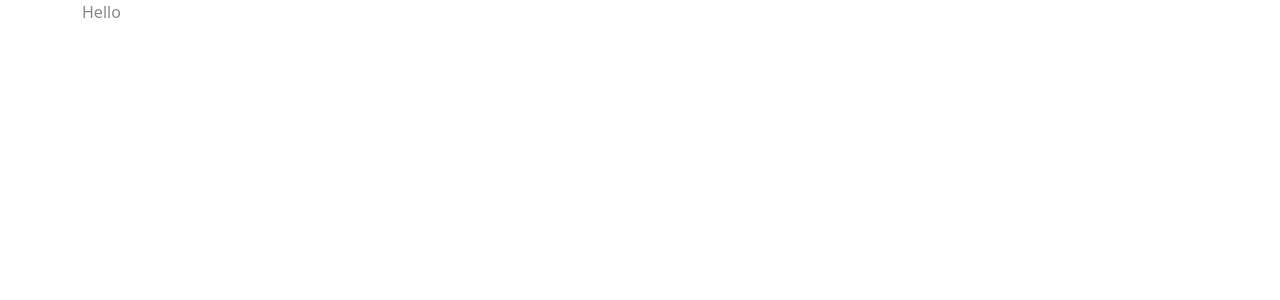
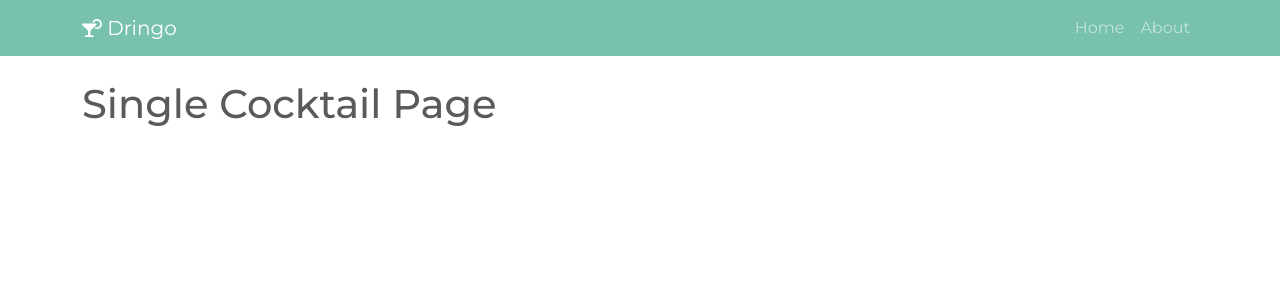
Before and after one commit to RishatTalukder/React-API-Project, a React (Vite) app: page /cocktail/1 in a window 1280 px wide. Shown: the top 300 px of the page. Built offline with nearby package versions, Linux system fonts and the light colour scheme.

Commit message:
Implement routing and context management; add Navbar, Loading, and Error components

```diff
--- a/src/App.jsx
+++ b/src/App.jsx
@@ -1,11 +1,24 @@
+import { BrowserRouter, Routes, Route } from "react-router";
+import React, { Suspense, lazy } from "react";
+const Home = lazy(() => import("./pages/Home"));
+const About = lazy(() => import("./pages/About"));
+const SingleCocktail = lazy(() => import("./pages/SingleCocktail"));
+const Error = lazy(() => import("./pages/Error"));
+import SharedLayout from "./layout/SharedLayout";
 
 function App() {
-
   return (
-    <main className="container">
-      Hello
-    </main>
-  )
+    <BrowserRouter>
+      <Routes>
+        <Route path="/" element={<SharedLayout />}>
+          <Route index element={<Home />} />
+          <Route path="/about" element={<About />} />
+          <Route path="/cocktail/:id" element={<SingleCocktail />} />
+        </Route>
+        <Route path="*" element={<Error />} />
+      </Routes>
+    </BrowserRouter>
+  );
 }
 
-export default App
+export default App;
--- /dev/null
+++ b/src/components/Loading.jsx
@@ -0,0 +1,17 @@
+import React from "react";
+
+const Loading = () => {
+  return (
+    <div className="d-flex justify-content-center align-items-center">
+      <div
+        className="spinner-border text-primary"
+        role="status"
+        style={{ width: "4rem", height: "4rem" }}
+      >
+        <span className="visually-hidden">Loading...</span>
+      </div>
+    </div>
+  );
+};
+
+export default Loading;
--- /dev/null
+++ b/src/components/Navbar.jsx
@@ -0,0 +1,41 @@
+import React, { memo } from "react";
+import { Link } from "react-router";
+import { FaBars, FaCocktail } from "react-icons/fa";
+
+const Navbar = () => {
+  return (
+    <nav className="navbar navbar-expand-lg navbar-dark bg-primary mb-4">
+      <div className="container">
+        <Link className="navbar-brand" to="/">
+          <FaCocktail className="mb-1" /> Dringo
+        </Link>
+        <button
+          className="navbar-toggler"
+          type="button"
+          data-bs-toggle="collapse"
+          data-bs-target="#navbarNav"
+          aria-controls="navbarNav"
+          aria-expanded="false"
+          aria-label="Toggle navigation"
+        >
+          <FaBars />
+        </button>
+        <div className="collapse navbar-collapse" id="navbarNav">
+          <ul className="navbar-nav ms-auto">
+            <li className="nav-item">
+              <Link className="nav-link" to="/">
+                Home
+              </Link>
+            </li>
+            <li className="nav-item">
+              <Link className="nav-link" to="/about">
+                About
+              </Link>
+            </li>
+          </ul>
+        </div>
+      </div>
+    </nav>
+  );
+};
+export default memo(Navbar);
--- /dev/null
+++ b/src/context/GlobalContext.jsx
@@ -0,0 +1,22 @@
+import React, { createContext, useContext } from "react";
+import { useReducer } from "react";
+import { reducer } from "./reducer";
+
+const appContext = createContext();
+
+export const useAppContext = () => {
+  return useContext(appContext);
+};
+
+const initialState = {};
+
+const GlobalContext = ({ children }) => {
+  const [state, dispatch] = useReducer(reducer, initialState);
+  return (
+    <appContext.Provider value={{ ...state, dispatch }}>
+      {children}
+    </appContext.Provider>
+  );
+};
+
+export default GlobalContext;
--- /dev/null
+++ b/src/context/reducer.js
@@ -0,0 +1,3 @@
+export const reducer = (state, action) => {
+    return state;
+};
--- /dev/null
+++ b/src/layout/SharedLayout.jsx
@@ -0,0 +1,19 @@
+import React, { Suspense } from "react";
+import Navbar from "../components/Navbar";
+import { Outlet } from "react-router";
+import Loading from "../components/Loading";
+
+const SharedLayout = () => {
+  return (
+    <>
+      <Navbar />
+      <main className="container">
+        <Suspense fallback={<Loading />}>
+          <Outlet />
+        </Suspense>
+      </main>
+    </>
+  );
+};
+
+export default SharedLayout;
--- a/src/main.jsx
+++ b/src/main.jsx
@@ -1,11 +1,14 @@
-import { StrictMode } from 'react'
-import { createRoot } from 'react-dom/client'
-import App from './App.jsx'
-import 'bootswatch/dist/minty/bootstrap.min.css';
-import 'bootstrap/dist/js/bootstrap.bundle.min.js';
+import { StrictMode } from "react";
+import { createRoot } from "react-dom/client";
+import App from "./App.jsx";
+import "bootswatch/dist/minty/bootstrap.min.css";
+import "bootstrap/dist/js/bootstrap.bundle.min.js";
+import GlobalContext from "./context/GlobalContext.jsx";
 
-createRoot(document.getElementById('root')).render(
+createRoot(document.getElementById("root")).render(
   <StrictMode>
-    <App />
-  </StrictMode>,
-)
+    <GlobalContext>
+      <App />
+    </GlobalContext>
+  </StrictMode>
+);
--- /dev/null
+++ b/src/pages/About.jsx
@@ -0,0 +1,7 @@
+import { memo } from "react";
+
+const About = () => {
+  return <div>About Page</div>;
+};
+
+export default memo(About);
--- /dev/null
+++ b/src/pages/Error.jsx
@@ -0,0 +1,16 @@
+import React, { memo } from "react";
+
+const Error = () => {
+  return (
+    <div className="d-flex flex-column justify-content-center align-items-center vh-100 bg-light">
+      <div className="card shadow p-4 text-center" style={{ maxWidth: 400 }}>
+        <h1 className="display-4 text-danger mb-3">404</h1>
+        <h2 className="mb-3">Page Not Found</h2>
+        <p className="mb-4">Sorry, the page you are looking for does not exist.</p>
+        <a href="/" className="btn btn-primary">Go Home</a>
+      </div>
+    </div>
+  );
+};
+
+export default memo(Error);
--- /dev/null
+++ b/src/pages/Home.jsx
@@ -0,0 +1,11 @@
+import { memo } from "react";
+
+const Home = () => {
+  return (
+      <div>
+        Home Page
+      </div>
+  )
+}
+
+export default memo(Home)
--- /dev/null
+++ b/src/pages/SingleCocktail.jsx
@@ -0,0 +1,7 @@
+import { memo } from "react";
+
+const SingleCocktail = () => {
+  return <h1>Single Cocktail Page</h1>;
+};
+
+export default memo(SingleCocktail);
```
Also changed, not shown: 1 other file (tests, documents, lock files or other folders).
